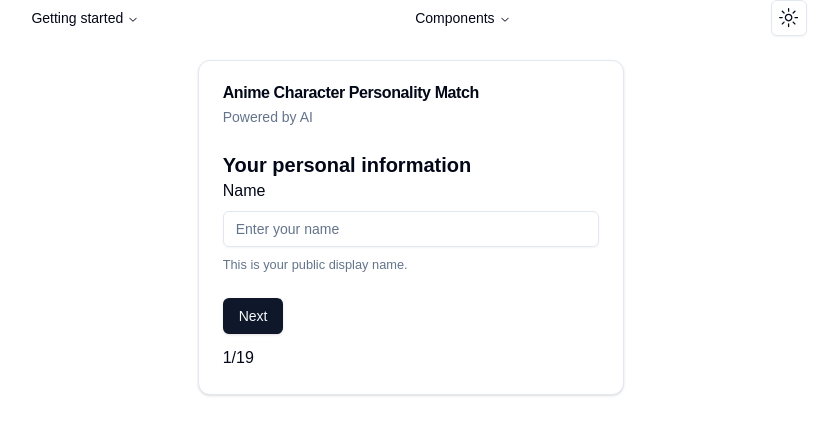
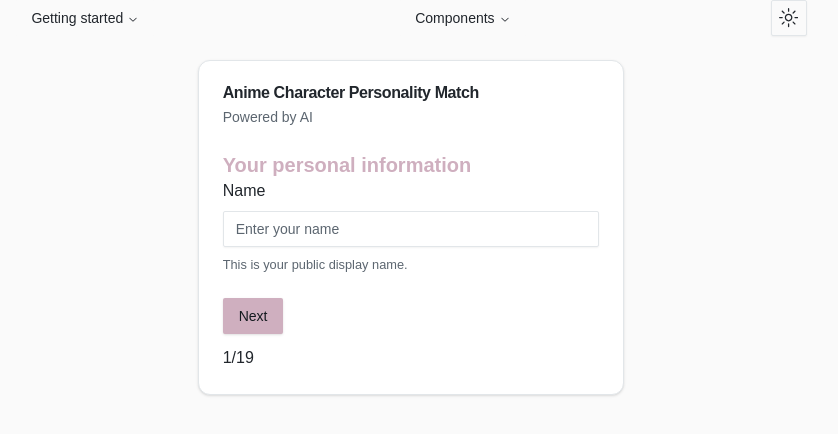
Before and after one commit to MdTosif/ai-guess-person, a Next.js app: page / in a window 1280 px wide. Shown: the top 434 px of the page, without its empty margins (229-1067 px from the left). Built offline with nearby package versions, Linux system fonts and the light colour scheme.

Commit message:
UI looking good

```diff
--- a/src/app/_components/radio-form-options.tsx
+++ b/src/app/_components/radio-form-options.tsx
@@ -5,7 +5,7 @@ import {
   FormControl,
   FormMessage,
 } from "@/components/ui/form";
-import { slugify } from "@/lib/utils";
+import { cn, slugify } from "@/lib/utils";
 import { UseFormReturn } from "react-hook-form";
 import { apiData } from "../_helper/data";
 import { z } from "zod";
@@ -49,10 +49,17 @@ export default function RadioFormOptions({
                     key={slugify(e)}
                     className="flex items-center space-x-3 space-y-0"
                   >
-                    <FormControl>
-                      <RadioGroupItem value={e} />
-                    </FormControl>
-                    <FormLabel className="font-normal">{e}</FormLabel>
+                    <FormLabel
+                      className={cn(
+                        "flex items-center gap-2 font-normal border border-primary p-2 rounded-xl w-full",
+                        { "bg-accent": field.value === e }
+                      )}
+                    >
+                      <FormControl>
+                        <RadioGroupItem value={e} />
+                      </FormControl>
+                      <span>{e}</span>
+                    </FormLabel>
                   </FormItem>
                 ))}
               </RadioGroup>
--- a/src/app/globals.css
+++ b/src/app/globals.css
@@ -8,59 +8,108 @@ body {
 
 @layer base {
   :root {
-    --background: 0 0% 100%;
-    --foreground: 222.2 84% 4.9%;
-    --card: 0 0% 100%;
-    --card-foreground: 222.2 84% 4.9%;
-    --popover: 0 0% 100%;
-    --popover-foreground: 222.2 84% 4.9%;
-    --primary: 222.2 47.4% 11.2%;
-    --primary-foreground: 210 40% 98%;
-    --secondary: 210 40% 96.1%;
-    --secondary-foreground: 222.2 47.4% 11.2%;
-    --muted: 210 40% 96.1%;
-    --muted-foreground: 215.4 16.3% 46.9%;
-    --accent: 210 40% 96.1%;
-    --accent-foreground: 222.2 47.4% 11.2%;
-    --destructive: 0 84.2% 60.2%;
-    --destructive-foreground: 210 40% 98%;
-    --border: 214.3 31.8% 91.4%;
-    --input: 214.3 31.8% 91.4%;
-    --ring: 222.2 84% 4.9%;
-    --chart-1: 12 76% 61%;
-    --chart-2: 173 58% 39%;
-    --chart-3: 197 37% 24%;
-    --chart-4: 43 74% 66%;
-    --chart-5: 27 87% 67%;
-    --radius: 0.5rem;
-  }
+      --background: 0 0% 98%;
+      /* Very Light Off-White (Soft Cream) */
+      --foreground: 210 15% 15%;
+      /* Deep Charcoal */
+      --card: 0 0% 100%;
+      /* Pure White for cards */
+      --card-foreground: 210 15% 15%;
+      /* Deep Charcoal for card text */
+      --popover: 0 0% 100%;
+      /* Pure White popover */
+      --popover-foreground: 210 15% 15%;
+      /* Deep Charcoal popover text */
+      --primary: 330 25% 75%;
+      /* Soft Pastel Pink (Cherry Blossom) */
+      --primary-foreground: 210 20% 10%;
+      /* Deep Charcoal */
+      --secondary: 210 15% 95%;
+      /* Light Neutral Blue (Water Element) */
+      --secondary-foreground: 210 15% 30%;
+      /* Muted Gray-Blue */
+      --muted: 210 10% 96%;
+      /* Very Light Gray-Blue */
+      --muted-foreground: 210 10% 40%;
+      /* Soft Neutral Gray */
+      --accent: 45 85% 80%;
+      /* Soft Warm Yellow (Sunlight) */
+      --accent-foreground: 210 20% 10%;
+      /* Deep Charcoal for accent text */
+      --destructive: 0 65% 55%;
+      /* Muted Red (Minimalist Danger Color) */
+      --destructive-foreground: 0 0% 100%;
+      /* Pure White */
+      --border: 210 15% 90%;
+      /* Very Light Neutral Blue (Subtle Border) */
+      --input: 210 15% 90%;
+      /* Light Gray-Blue for input fields */
+      --ring: 210 15% 20%;
+      /* Muted Charcoal for focus ring */
+      --chart-1: 330 40% 70%;
+      /* Soft Cherry Blossom Pink */
+      --chart-2: 210 35% 55%;
+      /* Cool Ocean Blue */
+      --chart-3: 60 80% 65%;
+      /* Warm Natural Yellow */
+      --chart-4: 280 25% 70%;
+      /* Soft Lilac */
+      --chart-5: 15 80% 70%;
+      /* Calm Earthy Orange */
+      --radius: 0.25rem;
+      /* Slightly rounded corners for elegance */
+    }
 
-  .dark {
-    --background: 222.2 84% 4.9%;
-    --foreground: 210 40% 98%;
-    --card: 222.2 84% 4.9%;
-    --card-foreground: 210 40% 98%;
-    --popover: 222.2 84% 4.9%;
-    --popover-foreground: 210 40% 98%;
-    --primary: 210 40% 98%;
-    --primary-foreground: 222.2 47.4% 11.2%;
-    --secondary: 217.2 32.6% 17.5%;
-    --secondary-foreground: 210 40% 98%;
-    --muted: 217.2 32.6% 17.5%;
-    --muted-foreground: 215 20.2% 65.1%;
-    --accent: 217.2 32.6% 17.5%;
-    --accent-foreground: 210 40% 98%;
-    --destructive: 0 62.8% 30.6%;
-    --destructive-foreground: 210 40% 98%;
-    --border: 217.2 32.6% 17.5%;
-    --input: 217.2 32.6% 17.5%;
-    --ring: 212.7 26.8% 83.9%;
-    --chart-1: 220 70% 50%;
-    --chart-2: 160 60% 45%;
-    --chart-3: 30 80% 55%;
-    --chart-4: 280 65% 60%;
-    --chart-5: 340 75% 55%;
-  }
+    .dark {
+      --background: 210 10% 10%;
+      /* Very Dark Charcoal */
+      --foreground: 0 0% 95%;
+      /* Near White for text */
+      --card: 210 10% 15%;
+      /* Dark Gray */
+      --card-foreground: 0 0% 95%;
+      /* Near White for card text */
+      --popover: 210 10% 15%;
+      /* Dark Gray for popovers */
+      --popover-foreground: 0 0% 95%;
+      /* Near White popover text */
+      --primary: 330 30% 40%;
+      /* Deep, Muted Cherry Blossom Pink */
+      --primary-foreground: 0 0% 95%;
+      /* Near White */
+      --secondary: 210 20% 25%;
+      /* Deep Muted Blue */
+      --secondary-foreground: 0 0% 95%;
+      /* Near White */
+      --muted: 210 20% 25%;
+      /* Muted Gray-Blue */
+      --muted-foreground: 0 0% 80%;
+      /* Light Gray */
+      --accent: 45 85% 50%;
+      /* Muted Warm Yellow */
+      --accent-foreground: 0 0% 95%;
+      /* Near White */
+      --destructive: 0 50% 35%;
+      /* Muted Red for danger */
+      --destructive-foreground: 0 0% 95%;
+      /* White */
+      --border: 210 20% 20%;
+      /* Muted Gray Border */
+      --input: 210 20% 20%;
+      /* Dark Gray for inputs */
+      --ring: 330 30% 50%;
+      /* Muted Cherry Blossom Ring */
+      --chart-1: 330 30% 50%;
+      /* Subtle Pink */
+      --chart-2: 210 30% 40%;
+      /* Deep Blue */
+      --chart-3: 60 60% 50%;
+      /* Muted Warm Yellow */
+      --chart-4: 280 30% 50%;
+      /* Muted Lilac */
+      --chart-5: 15 60% 50%;
+      /* Muted Earthy Orange */
+    }
 
 
 }
@@ -75,10 +124,10 @@ body {
   }
 
   h1 {
-    @apply text-4xl font-bold text-foreground;
+    @apply text-4xl font-bold text-primary;
   }
 
   h2 {
-    @apply text-xl font-semibold text-foreground;
+    @apply text-xl font-semibold text-primary;
   }
 }
--- a/src/app/layout.tsx
+++ b/src/app/layout.tsx
@@ -17,8 +17,8 @@ const geistMono = localFont({
 });
 
 export const metadata: Metadata = {
-  title: "Create Next App",
-  description: "Generated by create next app",
+  title: "Anime Character",
+  description: "Powered by AI",
 };
 
 export default function RootLayout({
--- a/src/app/page.tsx
+++ b/src/app/page.tsx
@@ -100,7 +100,7 @@ export default function MultiStepForm() {
         <>
           <CardHeader>
             <CardTitle>
-              <span className="text-secondary-foreground">
+              <span className="text-primary text-xl capitalize ">
                 {`${form.watch("name").toString()}`}
               </span>
               &apos;s Anime Character Personality Match
--- a/src/components/ui/button.tsx
+++ b/src/components/ui/button.tsx
@@ -5,7 +5,7 @@ import { cva, type VariantProps } from "class-variance-authority";
 import { cn } from "@/lib/utils";
 
 const buttonVariants = cva(
-  "inline-flex items-center justify-center whitespace-nowrap rounded-md text-sm font-medium transition-colors focus-visible:outline-none focus-visible:ring-1 focus-visible:ring-ring disabled:pointer-events-none disabled:opacity-50",
+  " inline-flex items-center justify-center whitespace-nowrap rounded-md text-sm font-medium transition-colors focus-visible:outline-none focus-visible:ring-1 focus-visible:ring-ring disabled:pointer-events-none disabled:opacity-50",
   {
     variants: {
       variant: {
--- a/src/lib/utils.ts
+++ b/src/lib/utils.ts
@@ -15,6 +15,5 @@ export function slugify(text: string): string {
     .replace(/\-\-+/g, "-") // Replace multiple hyphens with a single hyphen
     .replace(/^-+|-+$/g, ""); // Remove leading and trailing hyphens
 }
-
-// Example usage
-console.log(slugify("Hello World! This is a test.")); // "hello-world-this-is-a-test"
+export const createUniqueId = () =>
+  `input-${Math.random().toString(36).substr(2, 9)}`;
```
